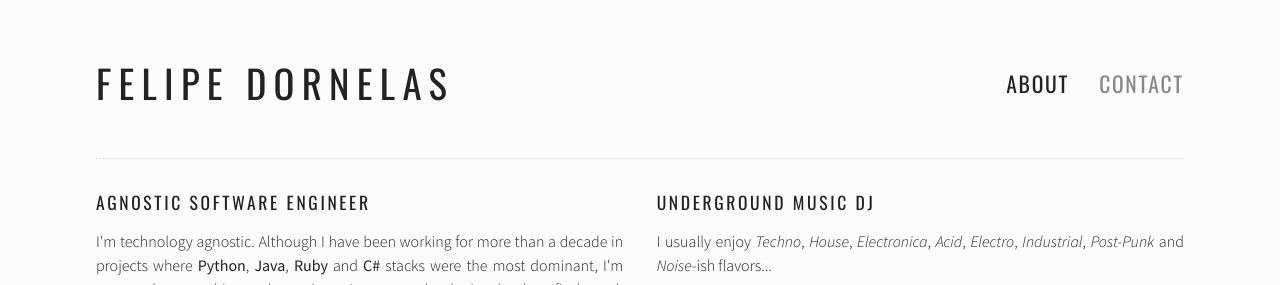
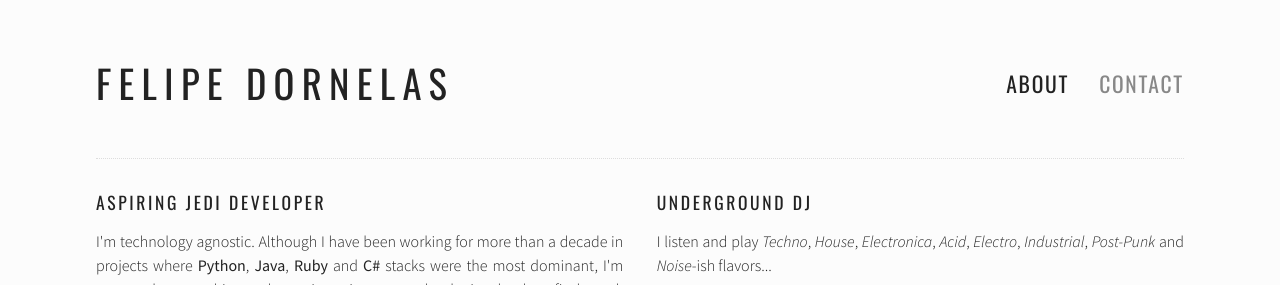
Before and after one commit to felipead/felipead.github.com, a Jekyll site: the page built from index.html, in a window 1280 px wide, cut to the strip 0-285 px from the top of the page. Built offline with Jekyll 4.4.1, drawn with Linux system fonts in a browser that asks for light colours.

Commit message:
Update about me description

```diff
--- a/index.html
+++ b/index.html
@@ -6,7 +6,7 @@ permalink: /
 ---
 
 <div class="block">
-<h2>Agnostic Software Engineer</h2>
+<h2>Aspiring Jedi Developer</h2>
 <p>I'm technology agnostic. Although I have been working for more than a decade in projects where <strong>Python</strong>, <strong>Java</strong>, <strong>Ruby</strong> and <strong>C#</strong> stacks were the most dominant, I'm constantly researching and experimenting new technologies that best fit the task at hand.</p>
 
 <p>Interests: <em>RESTful APIs</em>, <em>Microservices</em>, <em>NoSQL Databases</em>, <em>DevOps</em>, <em>Analytics</em>, <em>Computer Vision</em>, <em>Machine Learning</em>, <em>Mobile Applications</em>...</p>
@@ -16,9 +16,9 @@ permalink: /
 </div>
 
 <div class="block">
-<h2>Underground Music DJ</h2>
+<h2>Underground DJ</h2>
 <p>
-I usually enjoy <em>Techno</em>, <em>House</em>, <em>Electronica</em>, <em>Acid</em>, <em>Electro</em>, <em>Industrial</em>, <em>Post-Punk</em> and <em>Noise</em>-ish flavors...
+I listen and play <em>Techno</em>, <em>House</em>, <em>Electronica</em>, <em>Acid</em>, <em>Electro</em>, <em>Industrial</em>, <em>Post-Punk</em> and <em>Noise</em>-ish flavors...
 </p>
 <iframe width="100%" height="315" scrolling="no" frameborder="no" src="https://w.soundcloud.com/player/?url=https%3A//api.soundcloud.com/users/216411&amp;color=222222&amp;auto_play=false&amp;hide_related=false&amp;show_comments=false&amp;show_user=false&amp;show_reposts=false&amp;sharing=false&amp;buying=false"></iframe>
 </div>
```
